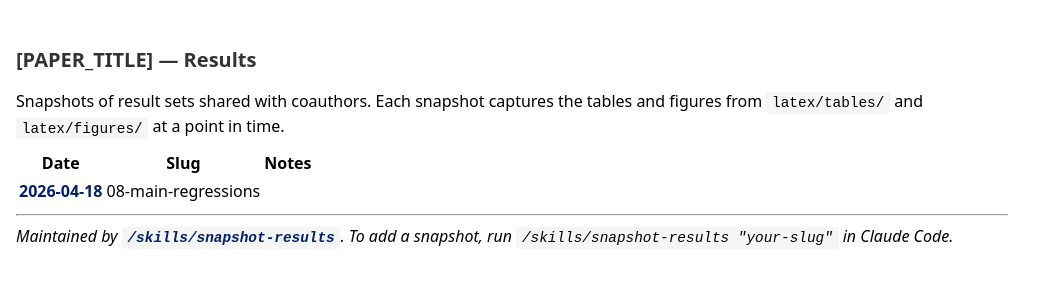
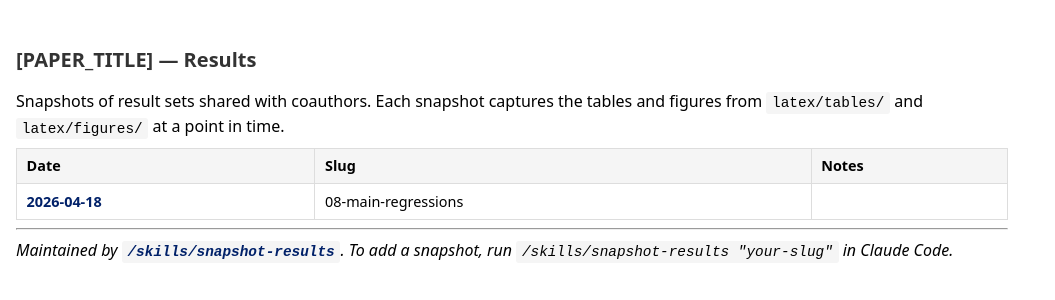
Before and after one commit to dratnadiwakara/hnrs-branch-closure-deposit-retention, a Jekyll site: the page built from docs/index.md, in a window 1280 px wide. Shown: the top 300 px of the page, without its empty margins (0-1055 px from the left). Built offline with Jekyll 4.4.1, drawn with Linux system fonts in a browser that asks for light colours; a script that is not in the unit is left out.

Commit message:
figure width

```diff
--- a/docs/_layouts/default.html
+++ b/docs/_layouts/default.html
@@ -22,6 +22,10 @@
     pre { padding: 0.75rem; overflow-x: auto; }
     pre code { padding: 0; background: none; }
     blockquote { margin: 0.5rem 0; padding-left: 1rem; border-left: 3px solid #ddd; color: #555; }
+    img { max-width: 100%; height: auto; display: block; }
+    table { border-collapse: collapse; width: 100%; font-size: 0.9rem; }
+    th, td { border: 1px solid #ddd; padding: 0.4rem 0.6rem; text-align: left; }
+    th { background: #f5f5f5; font-weight: 600; }
   </style>
 </head>
 <body>
```
